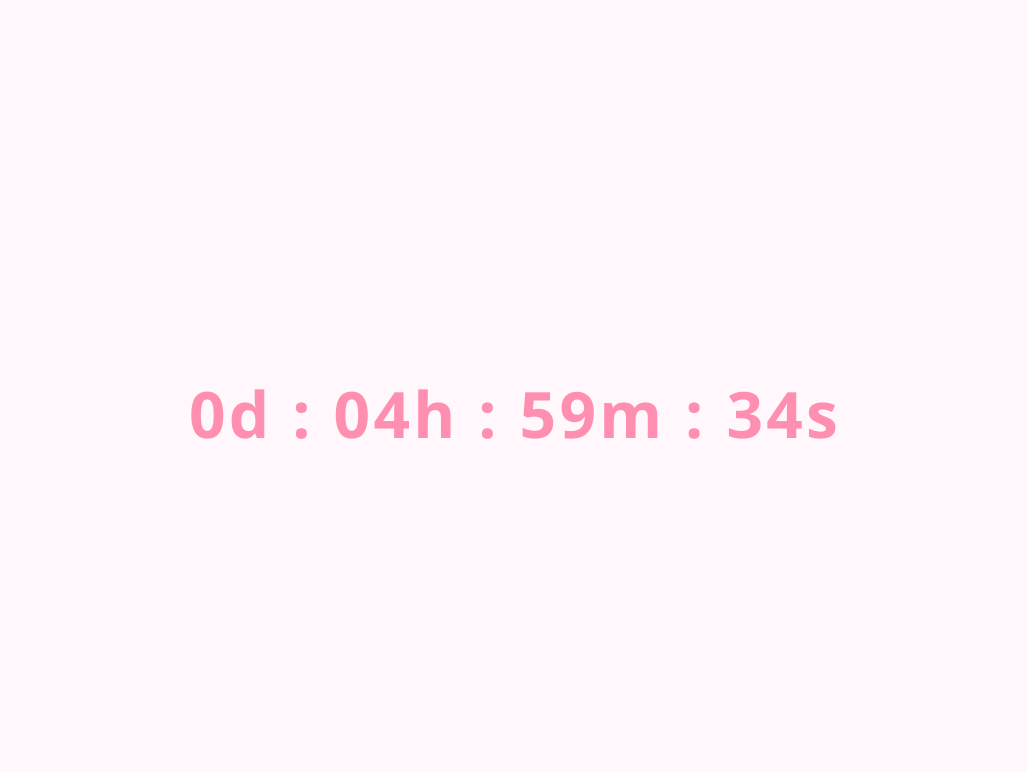
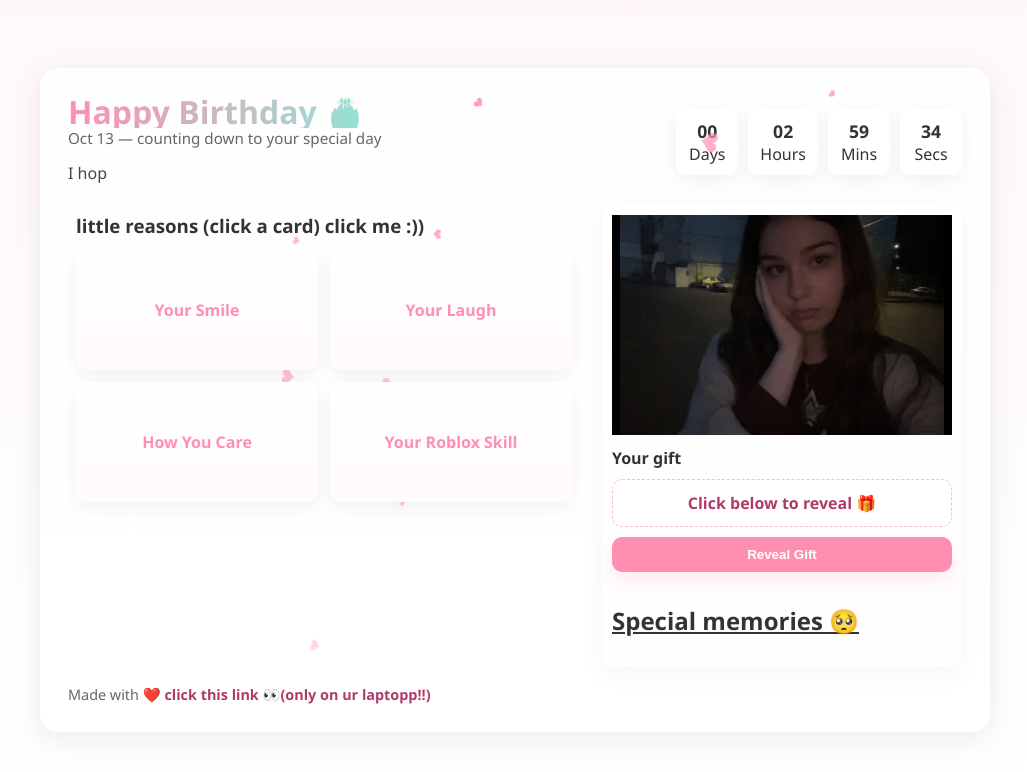
Before and after one commit to Muhammad-umais-khan/birthday, a plain HTML site: page index.html in a window 1280 px wide. Shown: the whole page, without its empty margins (125-1152 px from the left). Drawn offline with Linux system fonts and the light colour scheme.

Commit message:
FINALLY THE TIME IS UP :)

```diff
--- a/index.html
+++ b/index.html
@@ -115,61 +115,9 @@
       }
     </style>
     <body>
-      <div id="splash-screen">
-        <h1 id="timer"></h1>
-      </div>
 
-      <script>
-        (function () {
-          // --- SETTINGS ---
-          // Set the target date and time (YYYY-MM-DDTHH:MM:SS format)
-          // This is set to Oct 12, 2025, at 11:00 PM (23:00)
-          const targetDate = new Date("2025-10-12T23:00:00");
 
-          const timerElement = document.getElementById("timer");
-          const splashScreen = document.getElementById("splash-screen");
-          const mainContent = document.getElementById("main-content");
 
-          const countdown = setInterval(() => {
-            const now = new Date().getTime();
-            const distance = targetDate - now;
-
-            // If the countdown is over
-            if (distance <= 0) {
-              clearInterval(countdown);
-              timerElement.innerHTML = "Welcome!";
-
-              // Fade out the splash screen
-              splashScreen.style.opacity = "0";
-
-              // After the fade, hide it and show the main content
-              setTimeout(() => {
-                splashScreen.style.display = "none";
-                mainContent.style.display = "block";
-              }, 800); // Matches the CSS transition time
-              return;
-            }
-
-            // Time calculations for days, hours, minutes, and seconds
-            const days = Math.floor(distance / (1000 * 60 * 60 * 24));
-            const hours = Math.floor(
-              (distance % (1000 * 60 * 60 * 24)) / (1000 * 60 * 60)
-            );
-            const minutes = Math.floor(
-              (distance % (1000 * 60 * 60)) / (1000 * 60)
-            );
-            const seconds = Math.floor((distance % (1000 * 60)) / 1000);
-
-            // Add leading zeros to numbers less than 10 for a clean look
-            const formattedHours = String(hours).padStart(2, "0");
-            const formattedMinutes = String(minutes).padStart(2, "0");
-            const formattedSeconds = String(seconds).padStart(2, "0");
-
-            // Display the result in the element with id="timer"
-            timerElement.innerHTML = `${days}d : ${formattedHours}h : ${formattedMinutes}m : ${formattedSeconds}s`;
-          }, 1000); // Update every second
-        })();
-      </script>
       <div id="realContent">
         <div class="card" role="main" aria-label="Birthday card">
           <div class="hearts" id="hearts"></div>
```
